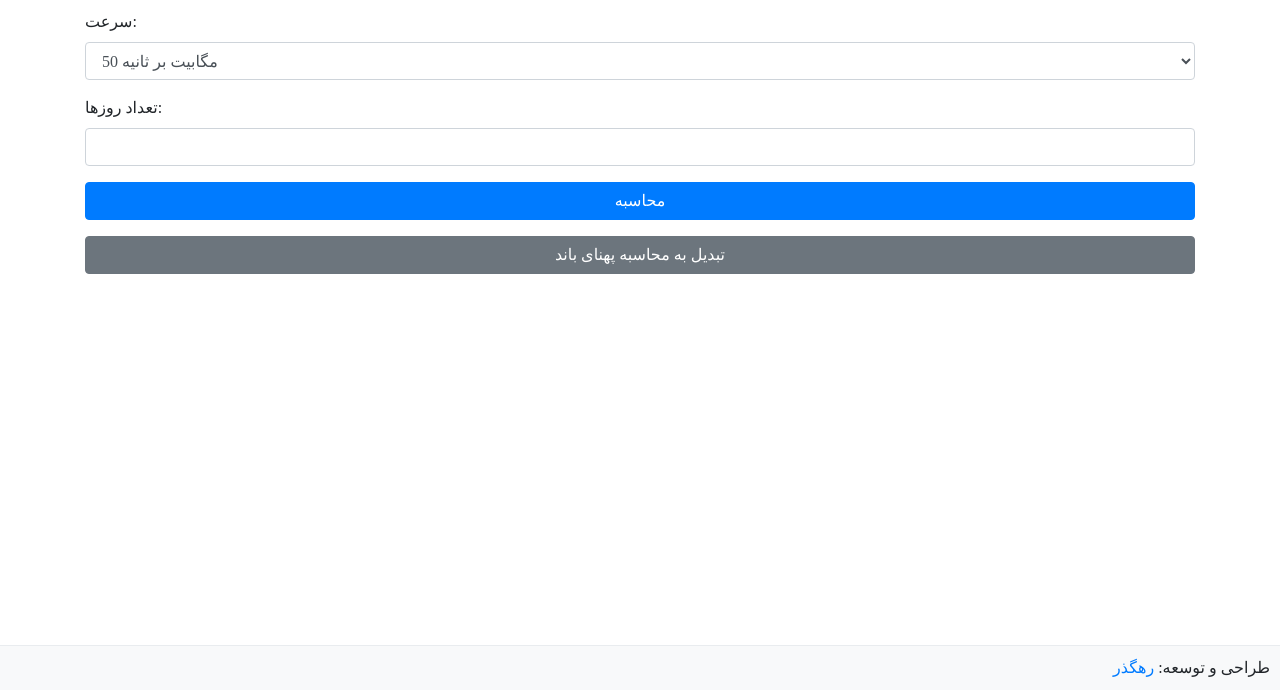
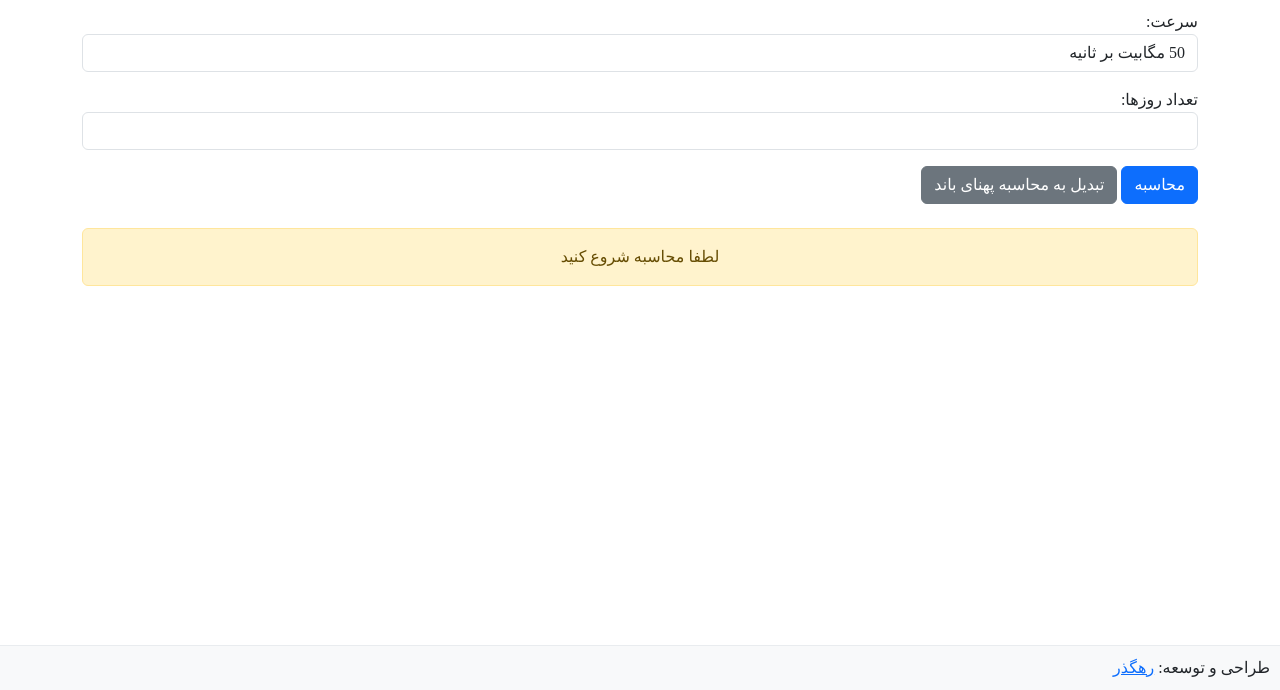
Before and after one commit to dev-ir/bandwidth-calculations, a plain HTML site: page index.html in a window 1280 px wide. Shown: the part 110-800 px from the top of the page. Drawn offline with nearby package versions, Linux system fonts and the light colour scheme; a small style sheet from the web is missing.

Commit message:
update stle btn

```diff
--- a/index.html
+++ b/index.html
@@ -5,12 +5,13 @@
     <meta charset="UTF-8">
     <meta name="viewport" content="width=device-width, initial-scale=1.0">
     <title>محاسبه حجم دانلود</title>
-    <link href="https://stackpath.bootstrapcdn.com/bootstrap/4.5.2/css/bootstrap.min.css" rel="stylesheet">
-    <link href="
-https://cdn.jsdelivr.net/npm/yekan-font@1.0.0/css/yekan-font.min.css
-" rel="stylesheet">
+    <link rel="stylesheet" href="https://cdn.jsdelivr.net/npm/bootstrap@5.3.2/dist/css/bootstrap.min.css"
+        integrity="sha384-T3c6CoIi6uLrA9TneNEoa7RxnatzjcDSCmG1MXxSR1GAsXEV/Dwwykc2MPK8M2HN" crossorigin="anonymous">
+    <link href="https://cdn.jsdelivr.net/npm/yekan-font@1.0.0/css/yekan-font.min.css" rel="stylesheet">
     <style>
         body {
+            direction: rtl;
+            text-align: right;
             font-family: Yekan;
             display: flex;
             flex-direction: column;
@@ -32,10 +33,10 @@ https://cdn.jsdelivr.net/npm/yekan-font@1.0.0/css/yekan-font.min.css
 
 <body>
     <div class="container mt-5 content">
-        <h1 class="text-center">محاسبه حجم دانلود</h1>
+        <h1 class="text-center">محاسبه حجم دانلود / پهنای باند</h1>
         <div id="form-container">
             <form id="downloadForm" class="mt-4">
-                <div class="form-group">
+                <div class="form-group mt-3">
                     <label for="speed">سرعت:</label>
                     <select id="speed" name="speed" class="form-control" required>
                         <option value="0.05">50 مگابیت بر ثانیه</option>
@@ -47,32 +48,40 @@ https://cdn.jsdelivr.net/npm/yekan-font@1.0.0/css/yekan-font.min.css
                         <option value="5">5 گیگابیت بر ثانیه</option>
                     </select>
                 </div>
-                <div class="form-group">
+                <div class="form-group mt-3">
                     <label for="days">تعداد روزها:</label>
                     <input type="number" id="days" name="days" class="form-control" required>
                 </div>
-                <button type="submit" class="btn btn-primary btn-block">محاسبه</button>
+                <div class="container mt-3  p-0">
+                    <button type="submit" class="btn btn-primary btn-block">محاسبه</button>
+                    <button id="switchToSpeedForm" class="btn btn-secondary btn-block">تبدیل به محاسبه پهنای باند</button>
+                </div>
             </form>
-            <button id="switchToSpeedForm" class="btn btn-secondary btn-block mt-3">تبدیل به محاسبه پهنای باند</button>
         </div>
 
         <div id="speedFormContainer" class="d-none mt-4">
             <form id="speedForm">
-                <div class="form-group">
+                <div class="form-group mt-3">
                     <label for="data">حجم داده (ترابایت):</label>
                     <input type="number" id="data" name="data" class="form-control" required>
                 </div>
-                <div class="form-group">
+                <div class="form-group mt-3">
                     <label for="daysForSpeed">تعداد روزها:</label>
                     <input type="number" id="daysForSpeed" name="daysForSpeed" class="form-control" required>
                 </div>
-                <button type="submit" class="btn btn-primary btn-block">محاسبه</button>
+                <div class="container p-0 mt-3">
+                    <button type="submit" class="btn btn-primary btn-block">محاسبه</button>
+                    <button id="switchToDownloadForm" class="btn btn-secondary btn-block">تبدیل به محاسبه حجم </button>
+                </div>
             </form>
-            <button id="switchToDownloadForm" class="btn btn-secondary btn-block mt-3">تبدیل به محاسبه حجم
-                دانلود</button>
         </div>
 
-        <p id="result" class="mt-4 text-center"></p>
+        <div class="container dw-alert mt-4 p-0 ">
+            <div class="alert alert-warning text-center" role="alert">
+                <span id="result" class="mt-4 "> لطفا محاسبه شروع کنید </span>
+            </div>
+        </div>
+
     </div>
     <footer>
         طراحی و توسعه: <a href="https://github.com/dev-ir" target="_blank" rel="noopener noreferrer">رهگذر</a>
--- a/index.js
+++ b/index.js
@@ -39,6 +39,7 @@ document.getElementById('speedForm').addEventListener('submit', function (event)
     const days = parseInt(document.getElementById('daysForSpeed').value, 10);
     const resultSpeedGbps = calculateSpeed(data, days);
     const formattedSpeed = formatSpeed(resultSpeedGbps);
+
     document.getElementById('result').textContent = `برای دانلود ${data} ترابایت داده در ${days} روز، شما نیاز به پهنای باند ${formattedSpeed} دارید.`;
 });
 
```
